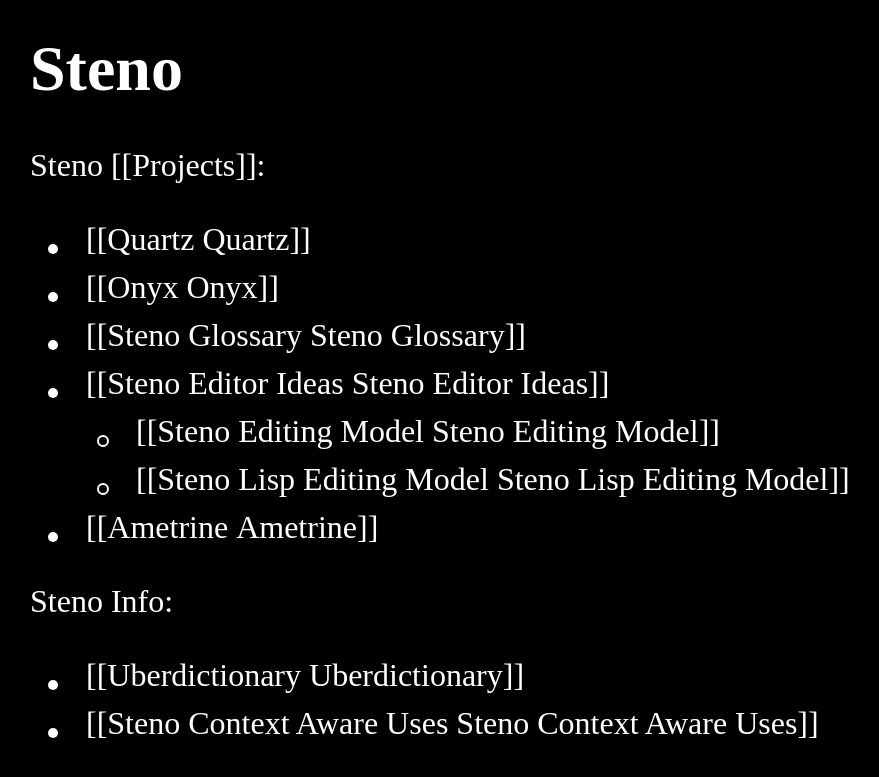
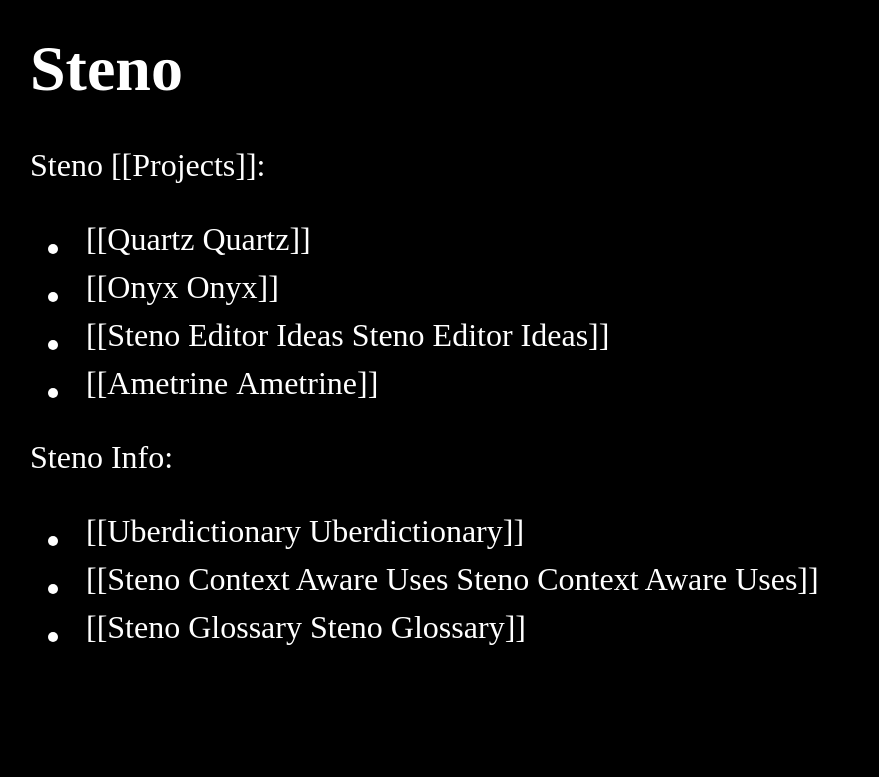
Before and after one commit to Grahp/Website, a Jekyll site: the page built from pages/Steno.md, in a window 1280 px wide. Shown: the top 777 px of the page, without its empty margins (2-881 px from the left). Built offline with Jekyll 4.4.1, drawn with Linux system fonts in a browser that asks for light colours.

Commit message:
Updates.

```diff
--- a/pages/Steno.md
+++ b/pages/Steno.md
@@ -6,13 +6,11 @@
 
 - [[Quartz|Quartz]]
 - [[Onyx|Onyx]]
-- [[Steno Glossary|Steno Glossary]]
 - [[Steno Editor Ideas|Steno Editor Ideas]]
-  - [[Steno Editing Model|Steno Editing Model]]
-  - [[Steno Lisp Editing Model|Steno Lisp Editing Model]]
 - [[Ametrine|Ametrine]]
 
 Steno Info:
 
 - [[Uberdictionary|Uberdictionary]]
 - [[Steno Context Aware Uses|Steno Context Aware Uses]]
+- [[Steno Glossary|Steno Glossary]]
```
Also changed, not shown: pages/404.md (+3 -1 lines), pages/Home.md (+1 -5 lines), pages/Onyx Spec Conflict Overrides.md (+6 -0 lines), pages/Onyx Spec.md (+0 -4 lines), pages/Projects.md (+1 -3 lines).
